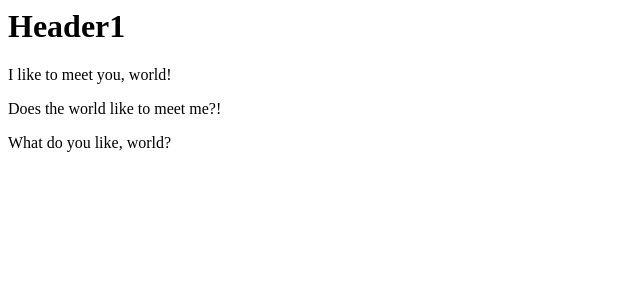
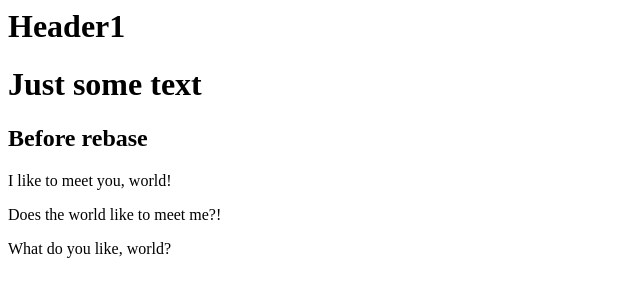
Before and after one commit to anvartur/devfolio, a plain HTML site: page index.html in a window 1280 px wide. Shown: the whole page, without its empty margins (0-640 px from the left). Drawn offline with Linux system fonts and the light colour scheme.

Commit message:
Add line before rebase

```diff
--- a/index.html
+++ b/index.html
@@ -6,6 +6,8 @@
 
 <body>
     <h1>Header1</h1>
+    <h1>Just some text</h1>
+	<h2>Before rebase</h2>
     I like to meet you, world!<br>
     <p>Does the world like to meet me?!</p>
 	<p>What do you like, world?</p>
```
